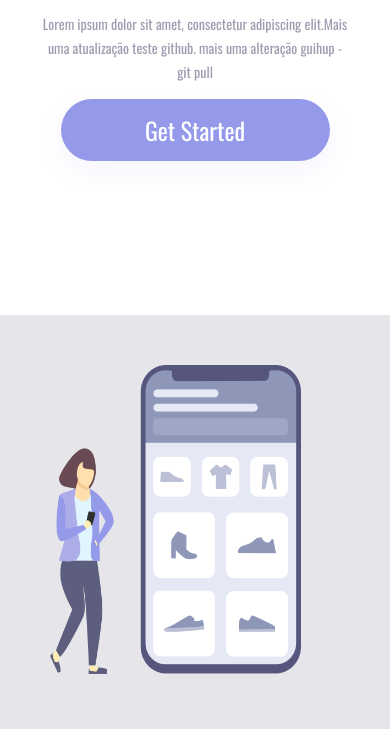
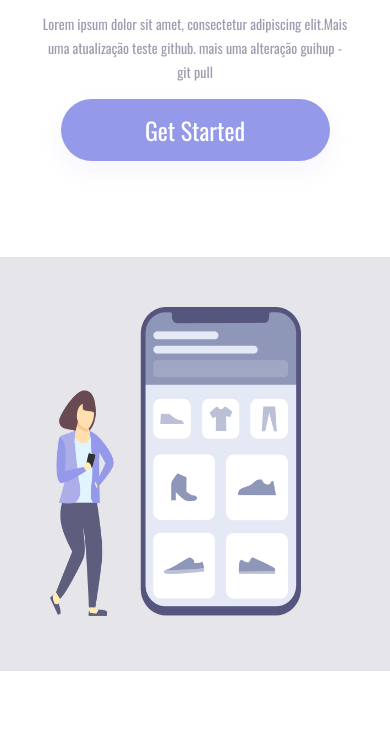
Before and after one commit to diegomateusdev/Responsidade-CSS, a plain HTML site: page index.html in a window 390 px wide. Shown: the part 165-902 px from the top of the page. After the commit the page ends 844 px from the top, so only its background shows below. Drawn offline with nearby package versions, Linux system fonts and the light colour scheme.

Commit message:
alterações: styles.css e adicionado imagens a pasta img

```diff
--- a/style.css
+++ b/style.css
@@ -87,17 +87,25 @@ a:hover {
 }
                                       /* RESPONSIVIDADE */
 @media screen and (max-width:900px){
+    .general{
+        width: 100%;
+        height: 100%;
+    }
     .conteiner-left {
         display: block;
         width: 100%;
         height: 50%;
         padding: 0;
         margin: 0;
+        position: absolute;
+        top:0
     }
     .conteiner-rigth {
         display: block;
         width: 100%;
         height: auto;
+        position: absolute;
+        top: 50%;
     }
     img {
         position: static;
```
Also changed, not shown: img-pjt03/Captura de tela 2022-10-21 203951.png (added), img-pjt03/Captura de tela 2022-10-21 205329.png (added).
